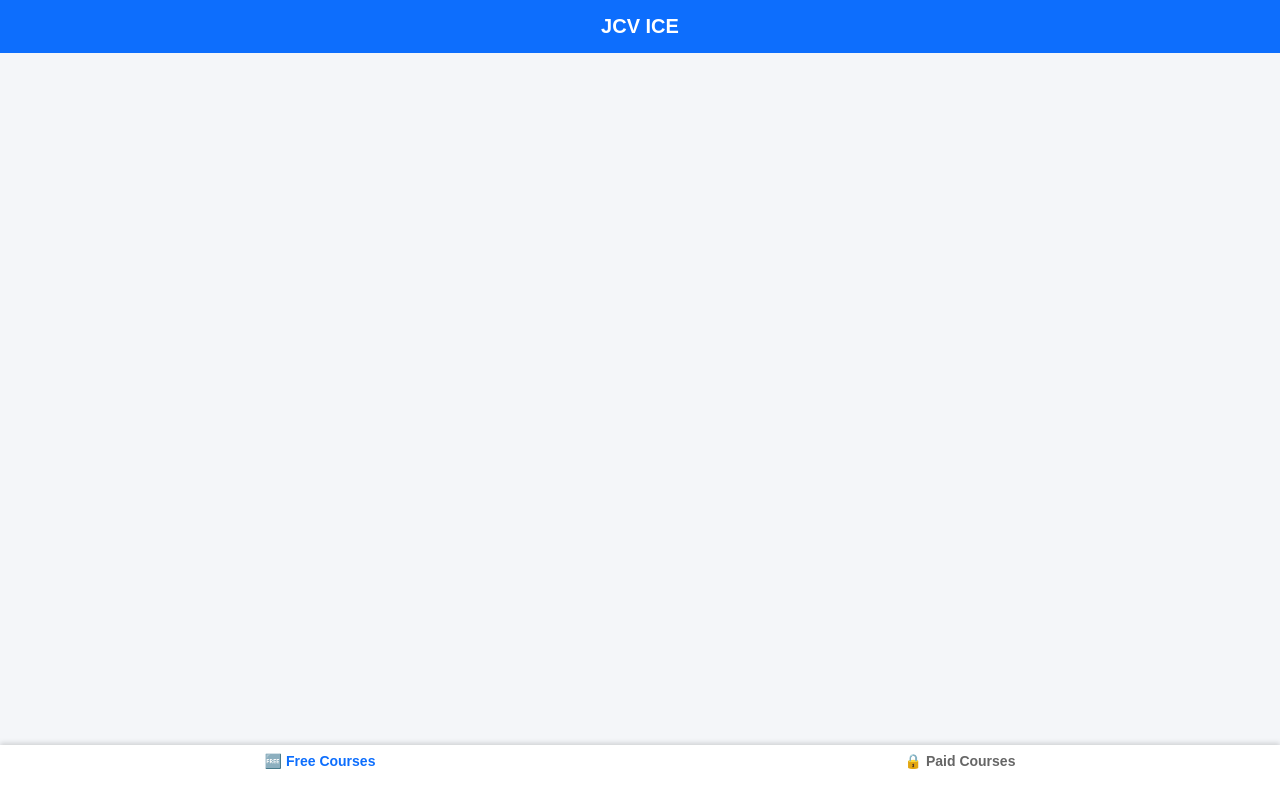
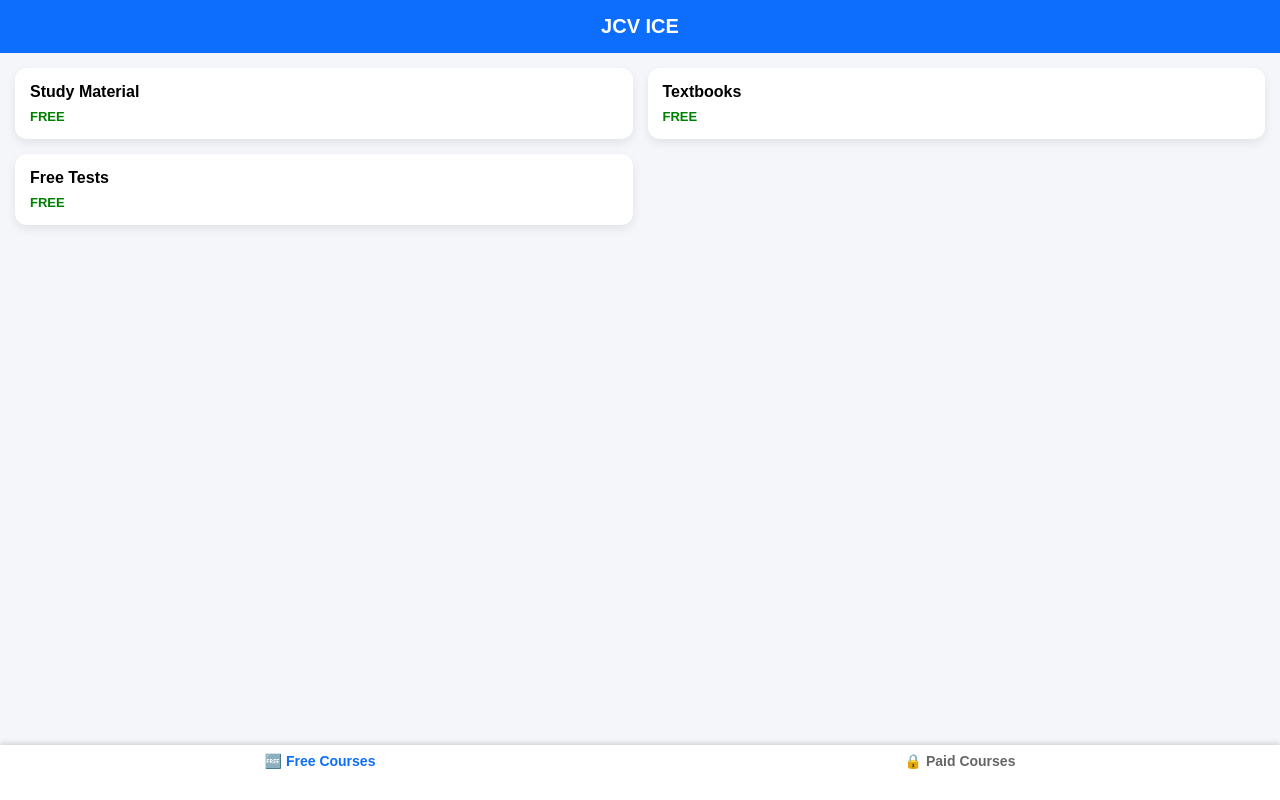
Before and after one commit to NAGARJUNAGALLA/QuizJCV, a plain HTML site: page index.html in a window 1280 px wide. Drawn offline with Linux system fonts and the light colour scheme.

Commit message:
Update index.html

```diff
--- a/index.html
+++ b/index.html
@@ -145,31 +145,24 @@ body{
 <div class="container">
 
     <!-- Free Courses -->
-    <div id="free" style="display:none;">
-    <div class="free-list">
+    <div id="free">
+        <div class="grid">
+            <div class="card" onclick="openPage('study_material.html')">
+                <h3>Study Material</h3>
+                <p class="free">FREE</p>
+            </div>
 
-        <div class="paid-card blue" onclick="openPage('quiz_list_1.html')">
-            <h3>Text Books</h3>
-            <p>Number of Tests: 15</p>
-            <p class="cost">Cost: ₹0</p>
+            <div class="card" onclick="openPage('textbooks.html')">
+                <h3>Textbooks</h3>
+                <p class="free">FREE</p>
+            </div>
+
+            <div class="card" onclick="openPage('free_tests.html')">
+                <h3>Free Tests</h3>
+                <p class="free">FREE</p>
+            </div>
         </div>
-
-        <div class="paid-card green" onclick="openPage('quiz_list_2.html')">
-            <h3>Study Material</h3>
-            <p>Number of Tests: 12</p>
-            <p class="cost">Cost: ₹0</p>
-        </div>
-
-        <div class="paid-card orange" onclick="openPage('quiz_list_3.html')">
-            <h3>Free Tests</h3>
-            <p>Number of Tests: 18</p>
-            <p class="cost">Cost: ₹0</p>
-        </div>
-
-
-
     </div>
-</div>
 
 <!-- Paid Courses -->
 <div id="paid" style="display:none;">
```
